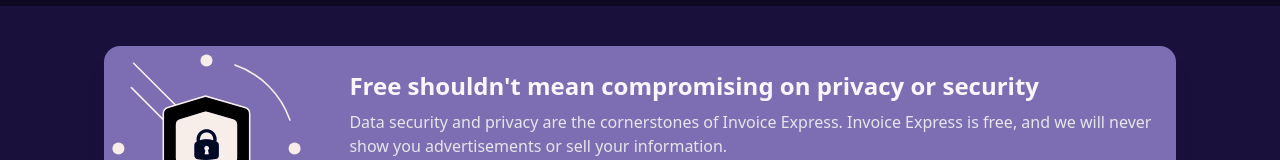
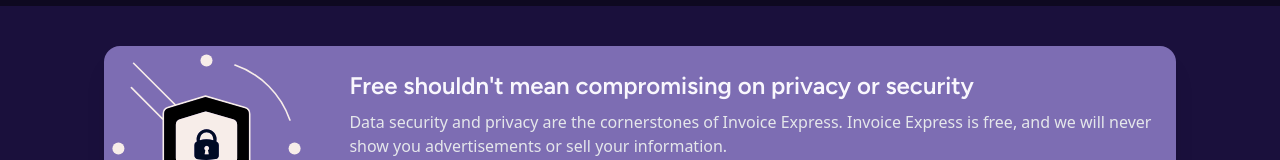
Before and after one commit to shouravrahman/InvoiceXpress, a React (Create React App) app in the folder client/: page / in a window 1280 px wide. Shown: the part 1821-1981 px from the top of the page. Built offline with nearby package versions, Linux system fonts and the light colour scheme.

Commit message:
landing page card

```diff
--- a/client/src/components/Card.jsx
+++ b/client/src/components/Card.jsx
@@ -9,7 +9,7 @@
 					<img src='privacy.svg' className='invert' alt='privacy' />
 				</figure>
 				<div className='card-body px-4 py-6'>
-					<h1 className='card-title text-2xl'>
+					<h1 className='card-title text-2xl font-figtree'>
 						Free shouldn't mean compromising on privacy or security
 					</h1>
 					<p className='text-base text-gray-200'>
@@ -18,7 +18,7 @@
 						or sell your information.
 					</p>
 					<div className='card-actions mt-2'>
-						<Button className='btn btn-accent'>Sign up now</Button>
+						<Button className='btn btn-accent text-base'>Sign up now</Button>
 					</div>
 				</div>
 			</div>
```
